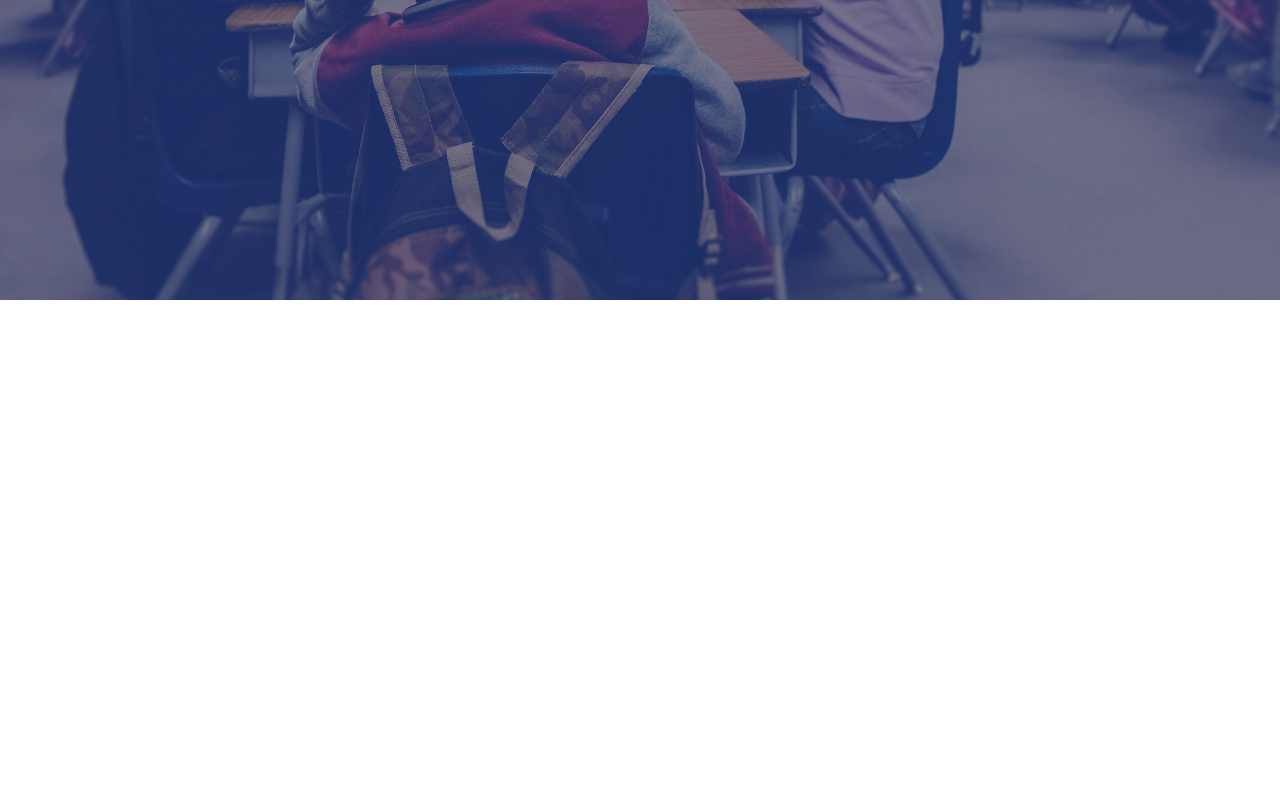
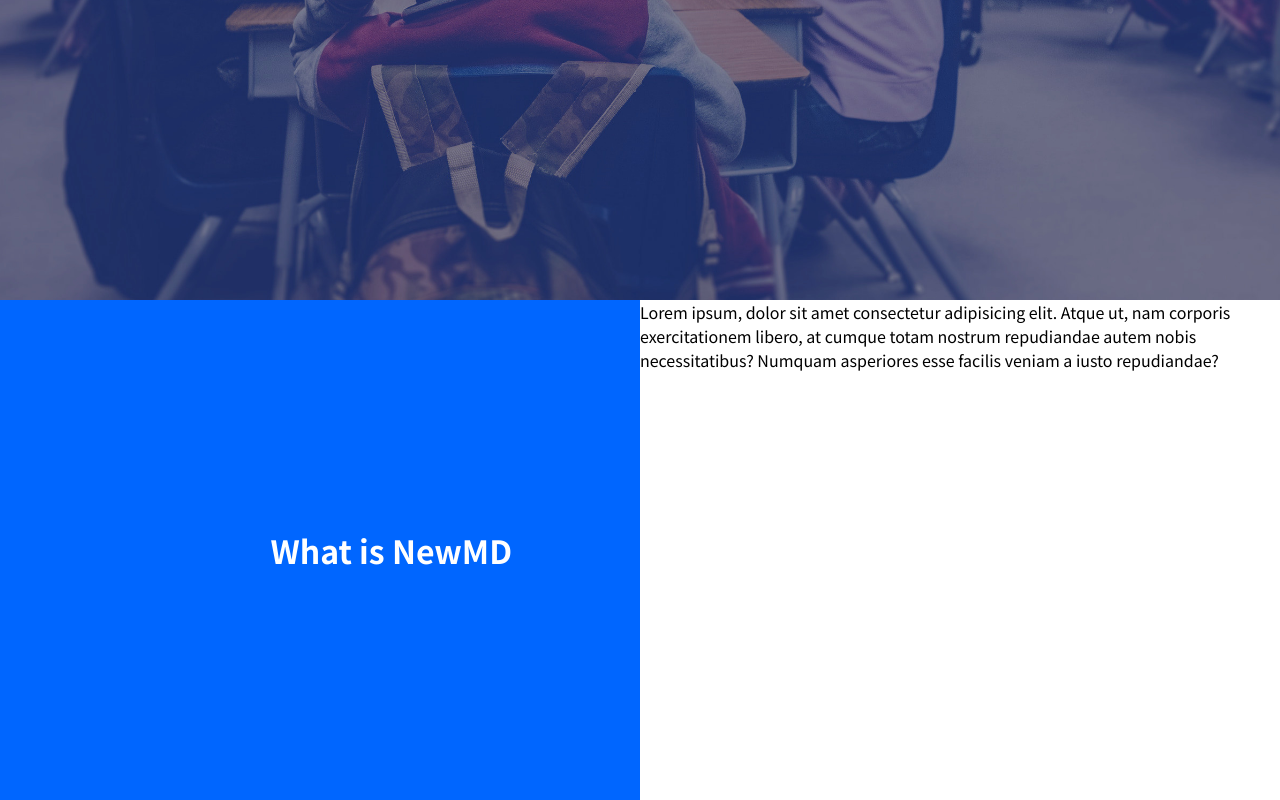
Before and after one commit to TakeUFlab/md-web, a Vue app: page / in a window 1280 px wide. Shown: the part 500-1300 px from the top of the page. Before the commit the page ends 800 px from the top, so only its background shows below. Built offline with nearby package versions, Linux system fonts and the light colour scheme.

Commit message:
feat: content layout

```diff
--- a/src/App.vue
+++ b/src/App.vue
@@ -6,4 +6,9 @@
   </div>
 </template>
 
-<style lang="scss"></style>
+<style lang="scss">
+#app {
+  max-width: 100vw;
+  overflow-x: hidden;
+}
+</style>
--- /dev/null
+++ b/src/pages/home/components/content.temp.vue
@@ -0,0 +1,46 @@
+<template>
+  <div class="content">
+    <div class="title">
+      <slot name="title"></slot>
+    </div>
+    <div class="description">
+      <slot name="description"></slot>
+    </div>
+  </div>
+</template>
+
+<style lang="scss" scoped>
+@import "../../../scss/global.scss";
+.content {
+  width: 100vw;
+  height: auto;
+  min-height: 500px;
+  display: flex;
+  flex-direction: row;
+  flex-wrap: wrap;
+
+  .title {
+    width: 50%;
+    font-size: 2rem;
+    font-weight: 700;
+    height: inherit;
+    color: #fff;
+    background-color: #06f;
+    display: flex;
+    align-items: center;
+    padding: 0 10% 0 0;
+    justify-content: flex-end;
+  }
+  .description {
+    width: 50%;
+    height: inherit;
+  }
+  @include pad {
+    flex-direction: column;
+    .title,
+    .description {
+      width: 100%;
+    }
+  }
+}
+</style>
--- a/src/pages/index.vue
+++ b/src/pages/home/index.vue
@@ -1,4 +1,6 @@
-<script lang="ts" setup></script>
+<script lang="ts" setup>
+import contentTempVue from "./components/content.temp.vue";
+</script>
 
 <template>
   <div class="intro">
@@ -9,12 +11,20 @@
       <button>登入</button>
     </div>
   </div>
+  <content-temp-vue>
+    <template #title> What is NewMD </template>
+    <template #description>
+      Lorem ipsum, dolor sit amet consectetur adipisicing elit. Atque ut, nam
+      corporis exercitationem libero, at cumque totam nostrum repudiandae autem
+      nobis necessitatibus? Numquam asperiores esse facilis veniam a iusto
+      repudiandae?
+    </template>
+  </content-temp-vue>
 </template>
 
 <style lang="scss" scoped>
 .intro {
-  width: 100vw;
-  padding: 50px 20px;
+  width: 100%;
   height: 800px;
   max-height: 100vh;
   display: flex;
--- a/src/router/index.ts
+++ b/src/router/index.ts
@@ -4,7 +4,7 @@
   {
     path: "/",
     name: "home",
-    component: () => import("../pages/index.vue"),
+    component: () => import("../pages/home/index.vue"),
   },
 ];
 
--- a/src/scss/global.scss
+++ b/src/scss/global.scss
@@ -7,4 +7,21 @@
 
 body {
   overflow-x: hidden;
+  -ms-overflow-style: none; /* for Internet Explorer, Edge */
+  scrollbar-width: none; /* for Firefox */
 }
+body::-webkit-scrollbar {
+  display: none; /* for Chrome, Safari, and Opera */
+}
+/* break Point */
+@mixin pad {
+  @media screen and (max-width: 1100px) {
+    @content;
+  }
+}
+
+@mixin phone {
+  @media screen and (max-width: 600px) {
+    @content;
+  }
+}
```
